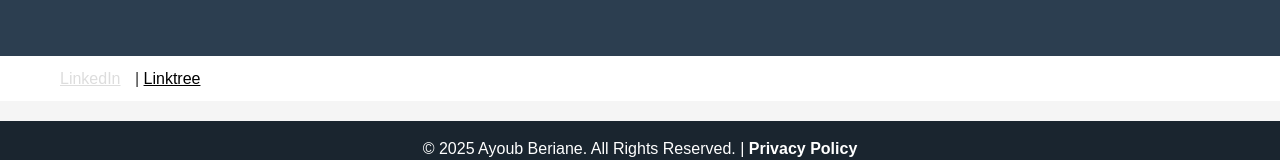
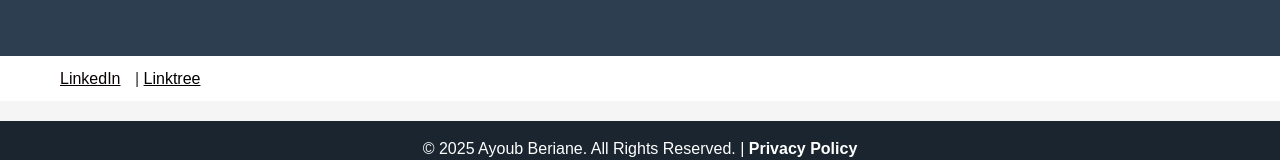
Before and after one commit to ayoubberiane/ayoubberiane, a plain HTML site: page index.html in a window 1280 px wide. In both pictures the pointer is over the link "LinkedIn". Shown: the part 2702-2862 px from the top of the page. Drawn offline with Linux system fonts and the light colour scheme.

Commit message:
Update style.css
Thanks

```diff
--- a/style.css
+++ b/style.css
@@ -297,7 +297,7 @@ nav ul li a:hover {
 }
 
 .footer-socials a:hover {
-    color: #ddd; /* Light grey on hover */
+    color:#080000; /* Light grey on hover */
 }
 
 /* Footer Styling */
```
